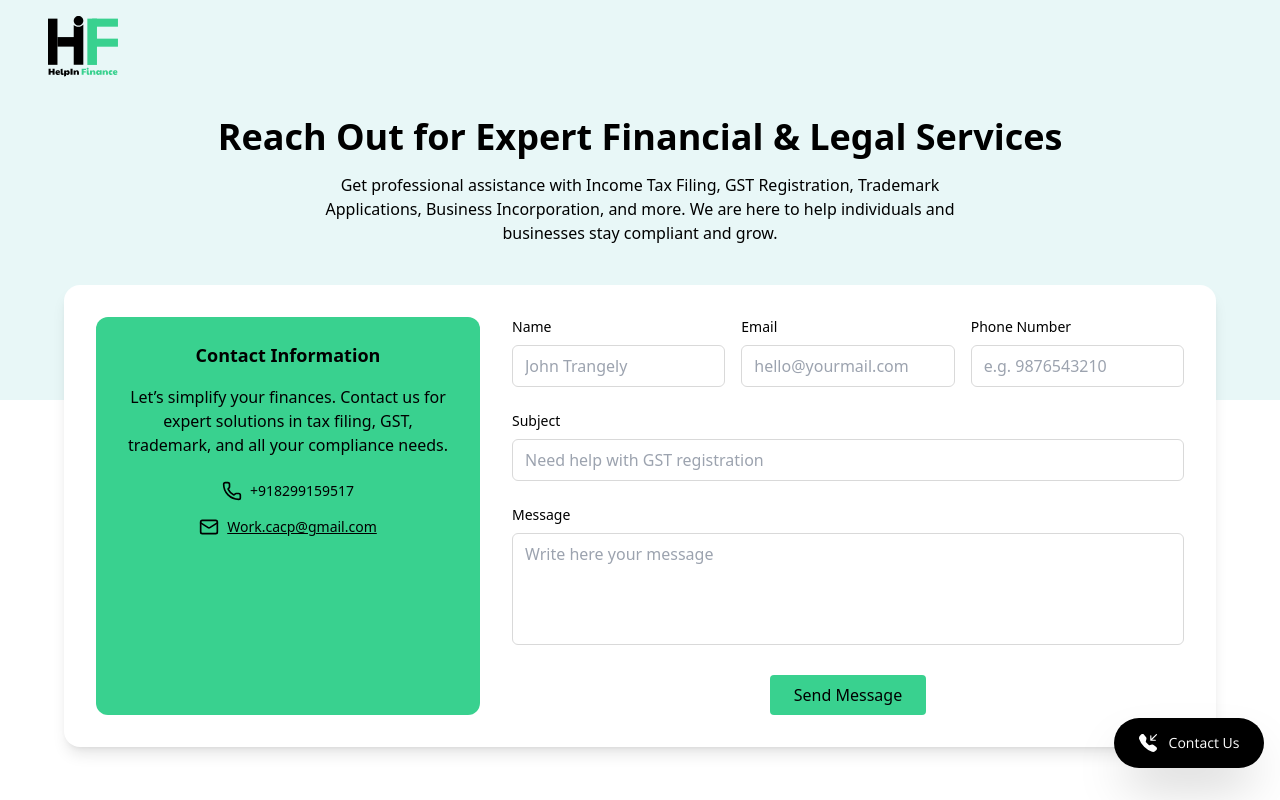
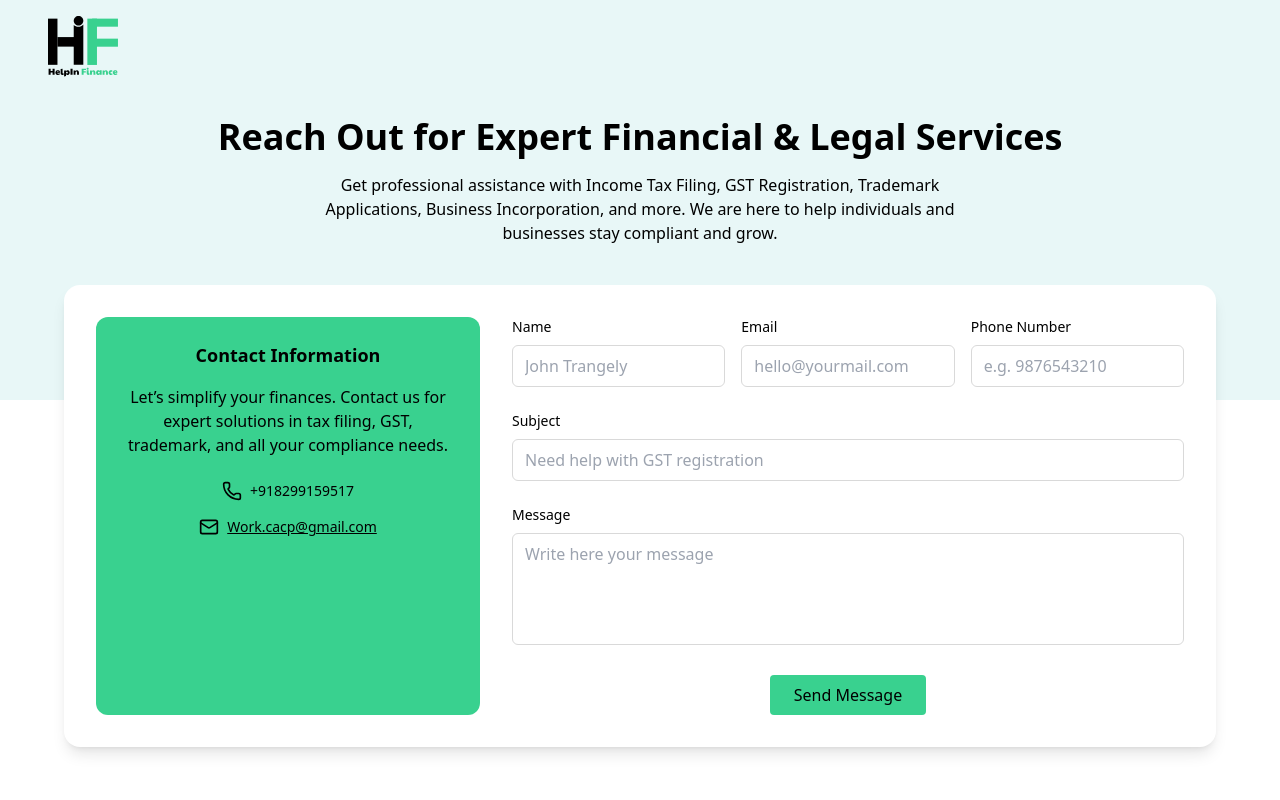
Before and after one commit to singhprabhash/crispy-system, a Next.js app: page / in a window 1280 px wide. Built offline with nearby package versions, Linux system fonts and the light colour scheme.

Commit message:
remove floating button

```diff
--- a/app/layout.tsx
+++ b/app/layout.tsx
@@ -21,7 +21,7 @@ export default function RootLayout({
   return (
     <html lang="en antialiased">
       <body className={rubik.className}>
-        <FloatingButton />
+        {/* <FloatingButton /> */}
         {children}
       </body>
     </html>
```
